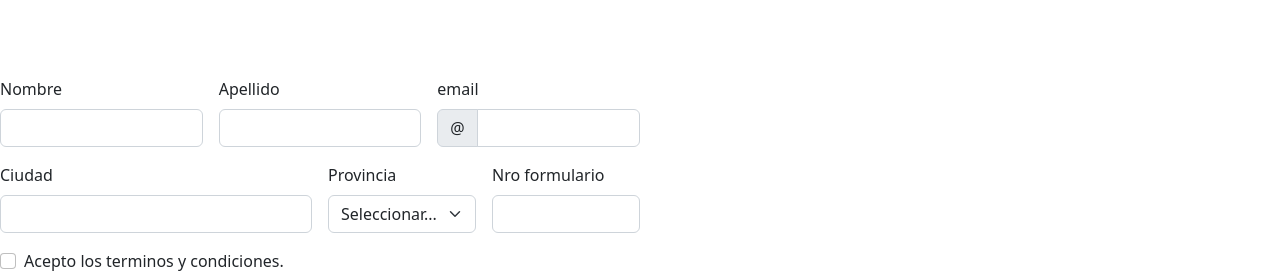
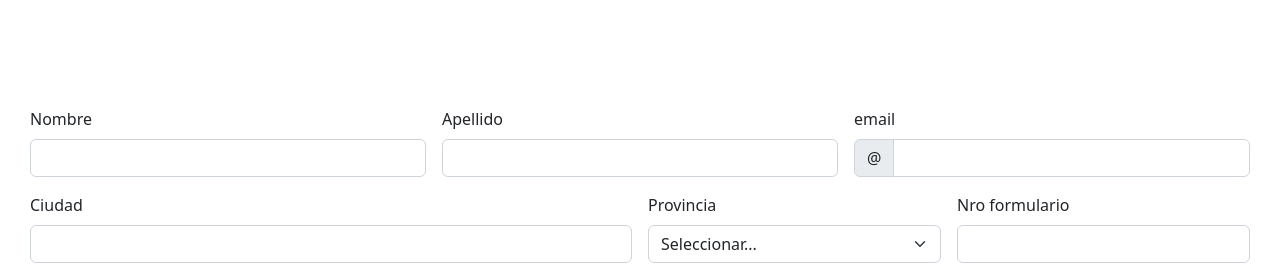
Before and after one commit to cesiralozano/entregafinalLozano, a plain HTML site: page pages/anses.html in a window 1280 px wide. Shown: the part 779-1055 px from the top of the page. Drawn offline with nearby package versions, Linux system fonts and the light colour scheme; a web font is replaced by a local one.

Commit message:
novenocommitform

```diff
--- a/css/style.css
+++ b/css/style.css
@@ -504,12 +504,17 @@ header nav{
     }
 }
 
+
+/*!------MEDIAQUERIESENPAGE3ANSES-----*/
+
+
 @media screen and (max-width:1400px){
     .formulario{
-        max-width: 50%;
+        max-width: 100%;
         display: flex;
         justify-content: center;
         align-items: center;
+        padding: 30px;
     }
 
 }
```
